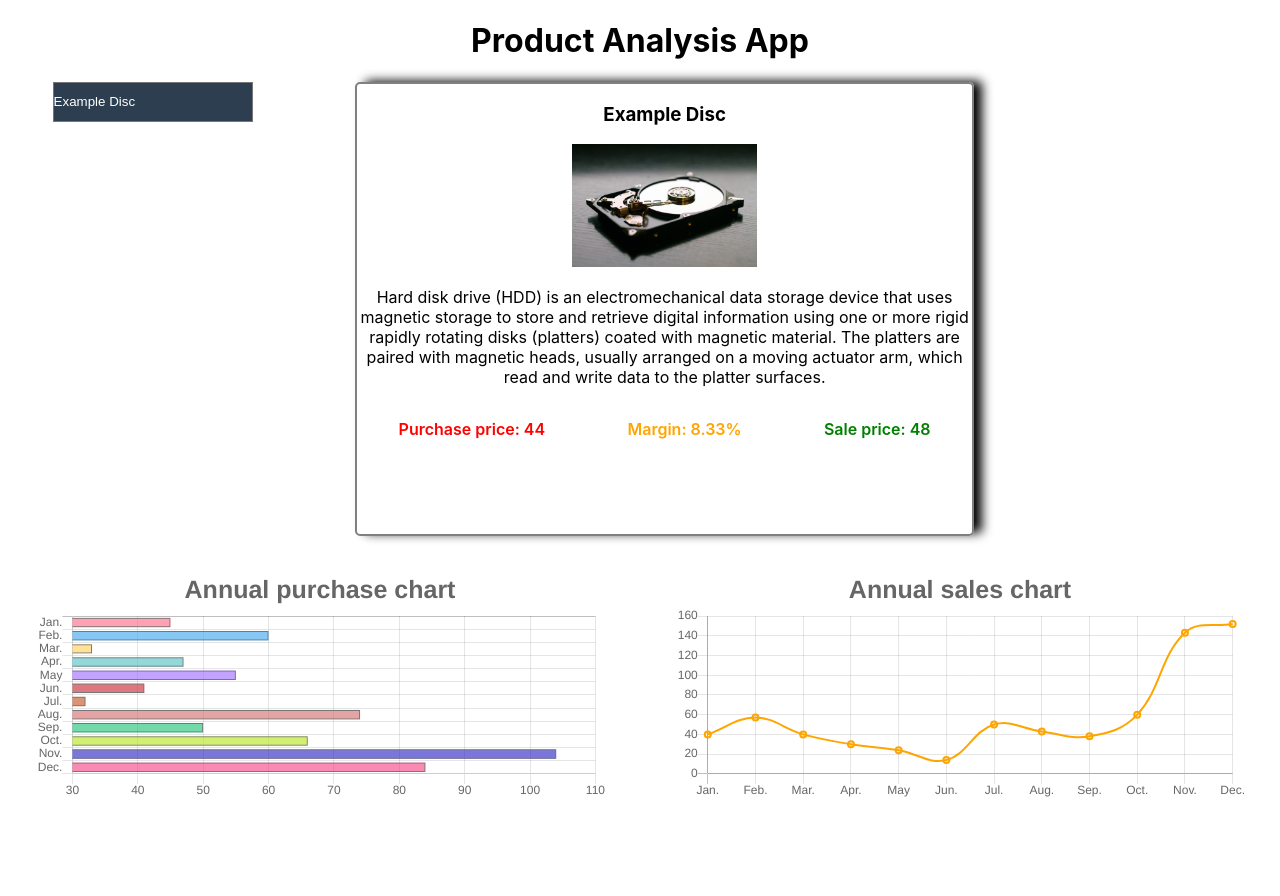
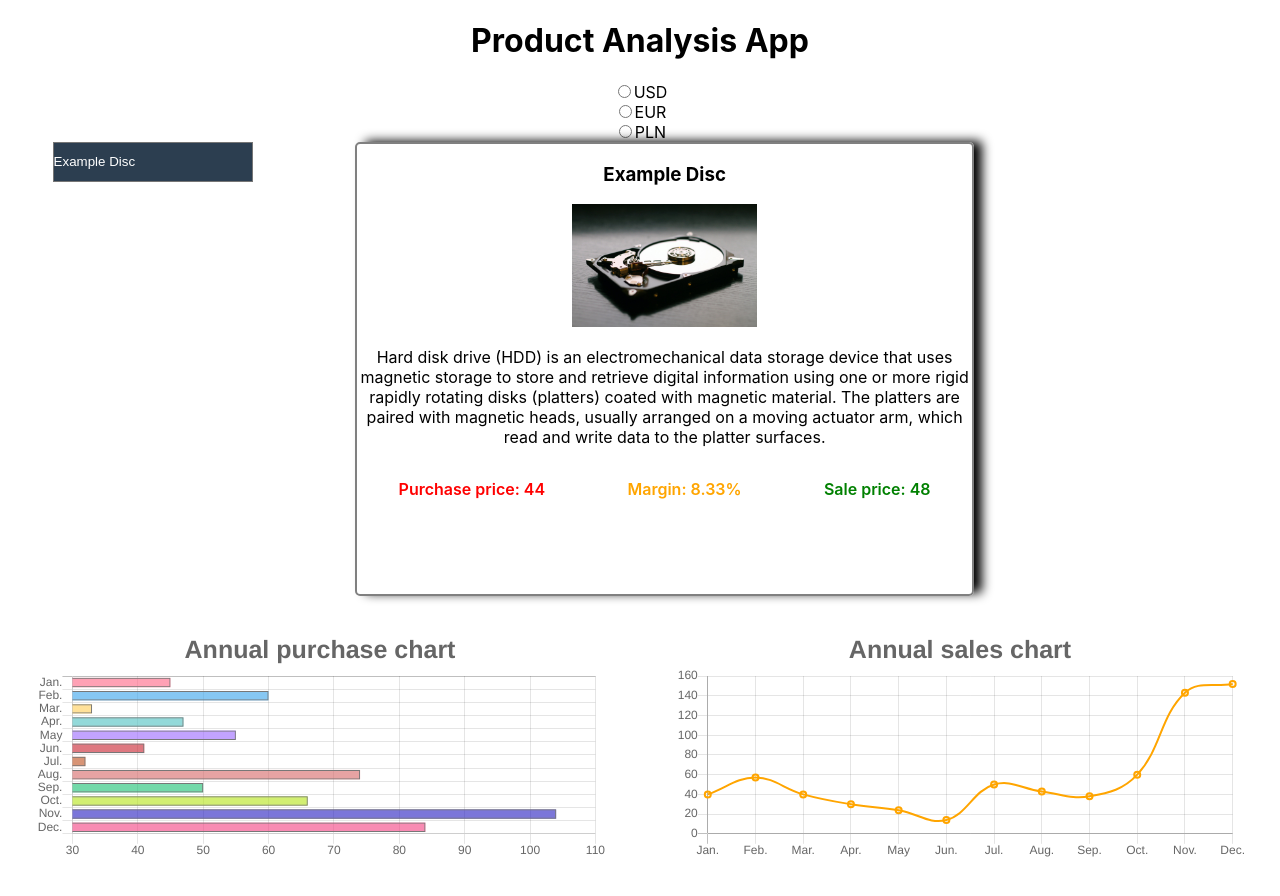
Before and after one commit to Spearek/React-Product-analisis-APP, a React (Create React App) app in the folder analysis-app/: page / in a window 1280 px wide. Shown: the top 896 px of the page. Before the commit the page ends 854 px from the top, so only its background shows below. Built offline with nearby package versions, Linux system fonts and the light colour scheme.

Commit message:
initial currencies component creation and implementatnion

```diff
--- a/analysis-app/src/App.js
+++ b/analysis-app/src/App.js
@@ -3,6 +3,7 @@ import './App.css';
 import  ProductCard from './components/ProductCard/ProductCard';
 import Switcher from './components/Switcher/Switcher';
 import Chart from './components/Chart/Chart';
+import Currencies from './components/Currencies/Currencies';
 
 class App extends Component {
 
@@ -69,6 +70,7 @@ class App extends Component {
     return (
       <div className="App">
         <h1>Product Analysis App</h1>
+        <Currencies/>
         <div className="topOfLayout">
             <Switcher
               list={this.state.products}
@@ -95,7 +97,6 @@ class App extends Component {
             chartTitle={'Annual sales chart'}
             type='line'/>
         </div>
-
       </div>
     );
   }
--- /dev/null
+++ b/analysis-app/src/components/Currencies/Currencies.js
@@ -0,0 +1,37 @@
+import React from 'react';
+
+
+const currencies = () => {
+
+
+    return(
+        <form>
+
+            <div className="radio">
+                <label>
+                 <input type='radio' value="USD" ></input>USD
+                </label>
+            </div>
+
+            <div className="radio">
+                <label>
+                <input type='radio' value="EUR" ></input>EUR
+                </label>
+            </div>
+
+            <div className="radio">
+                <label>
+                    <input type='radio'value="PLN"></input>PLN
+                </label>
+            </div>
+
+        </form>
+
+
+
+
+
+    )
+}
+
+export default currencies;
```
